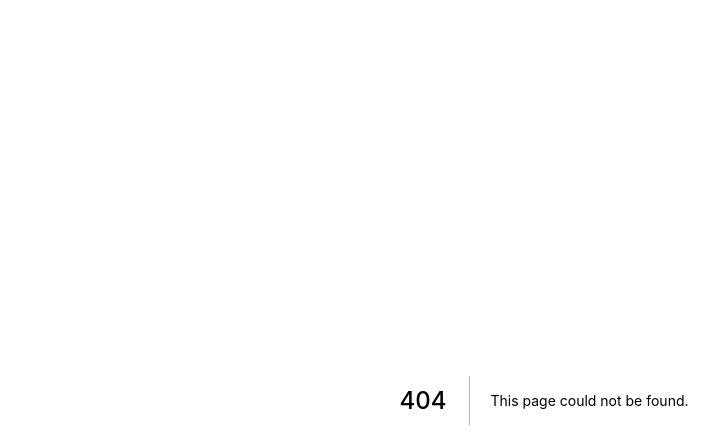
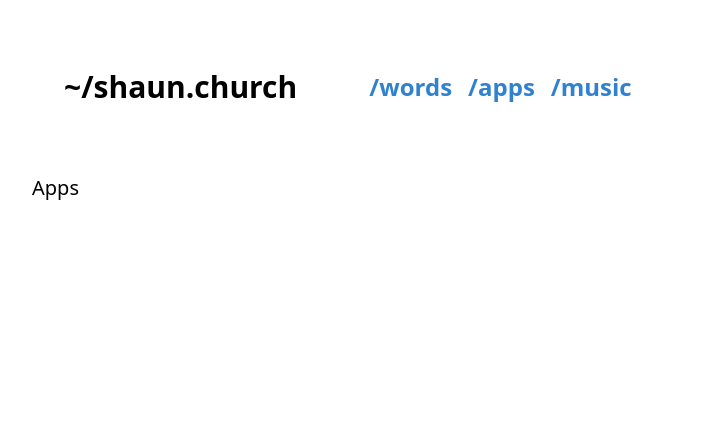
Before and after one commit to NorfolkDev/norfolkdevelopers-website, a Next.js app: page /apps in a window 1280 px wide. Before the commit this address had no page. Shown: the top 448 px of the page, without its empty margins (96-815 px from the left). Built offline with nearby package versions, Linux system fonts and the light colour scheme.

Commit message:
Add placeholder pages

```diff
--- /dev/null
+++ b/src/pages/apps.tsx
@@ -0,0 +1,5 @@
+import Layout from "../components/layout/Layout";
+
+export default function AppsRoute() {
+  return <Layout location="apps"> Apps</Layout>;
+}
--- /dev/null
+++ b/src/pages/music.tsx
@@ -0,0 +1,5 @@
+import Layout from "../components/layout/Layout";
+
+export default function MusicRoute() {
+  return <Layout location="music">Music</Layout>;
+}
```
